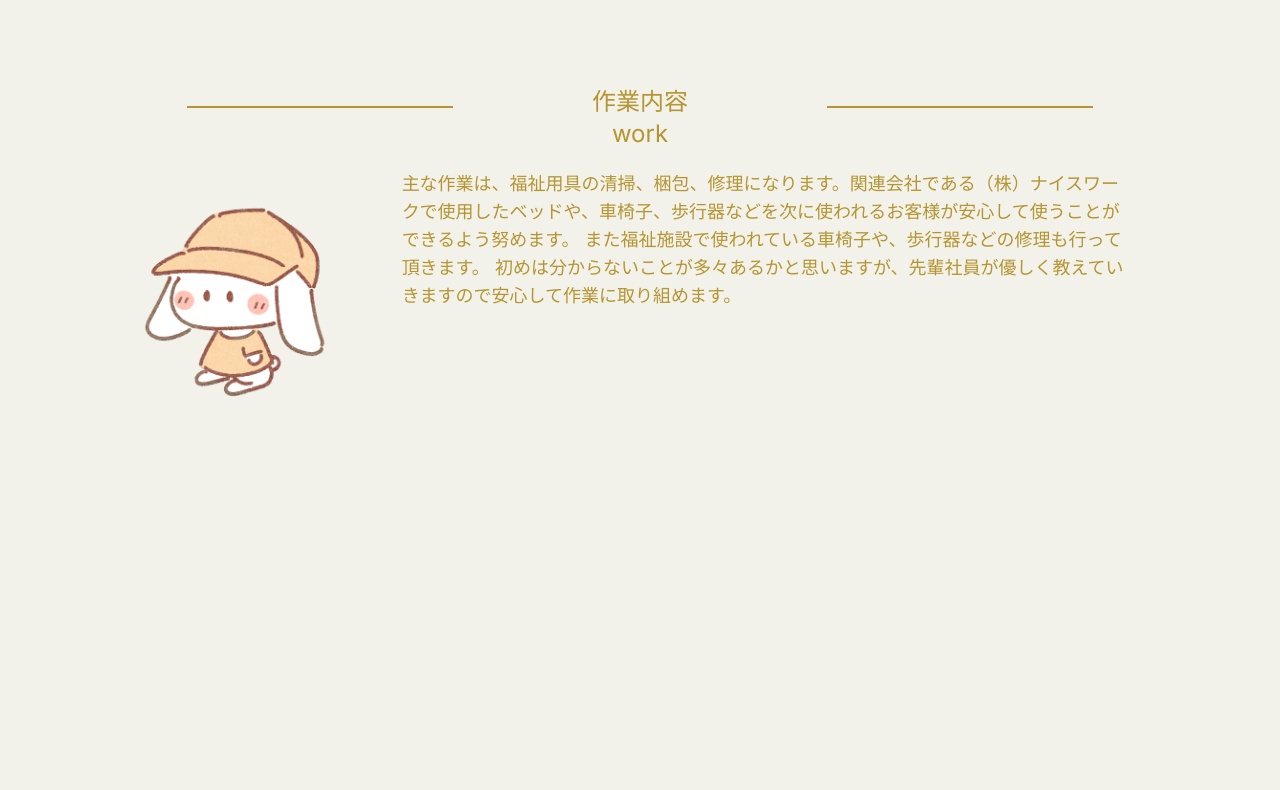
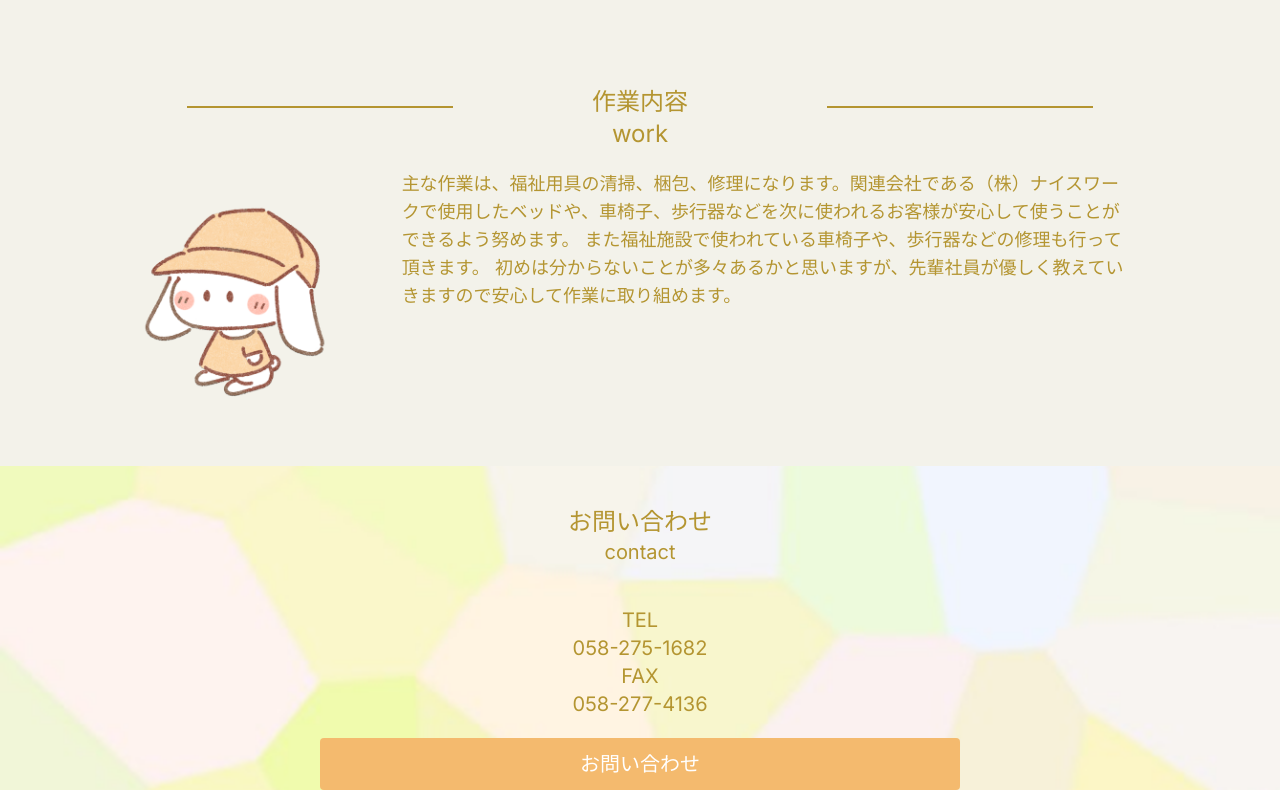
Before and after one commit to tanakakundagane/hotousagi, a Next.js app: page / in a window 1280 px wide. Shown: the part 1078-1868 px from the top of the page. Before the commit the page ends 1504 px from the top, so only its background shows below. Built offline with nearby package versions, Linux system fonts and the light colour scheme.

Commit message:
お問い合わせcomponentを作りました

```diff
--- /dev/null
+++ b/src/app/components/Contact.tsx
@@ -0,0 +1,27 @@
+import React from 'react'
+
+const Contact = () => {
+  return (
+    <div className='mt-10 pt-10 bg-custom-image bg-cover bg-center w-full'>
+      <div className='text-center'>
+        <div>
+          <h1 className='text-2xl'>お問い合わせ</h1>
+          <p className='text-xl'>contact</p>
+        </div>
+      </div>
+      <div className='mt-10'>
+        <div className='text-center text-xl'>
+          <p>TEL</p>
+          <p>058-275-1682</p>
+          <p>FAX</p>
+          <p>058-277-4136</p>
+        </div>
+        <div className='m-auto mt-5 rounded text-white text-center text-xl py-3 w-1/2 bg-[#f4ba6e]'>
+          <h1>お問い合わせ</h1>
+        </div>
+      </div>
+    </div>
+  )
+}
+
+export default Contact
--- a/src/app/globals.css
+++ b/src/app/globals.css
@@ -7,6 +7,7 @@ body{
   font-family: 'Noto Serif JP', serif;
   color: #b49531;
 }
+
 /*
 :root {
   --foreground-rgb: 0, 0, 0;
--- a/src/app/page.tsx
+++ b/src/app/page.tsx
@@ -3,6 +3,7 @@ import Header from './components/Header'
 import HeaderImage from './components/HeaderImage'
 import SecondHeading from './components/SecondHeading'
 import ThirdHeading from './components/ThirdHeading'
+import Contact from './components/Contact'
 
 export default function Home() {
   return (
@@ -11,6 +12,7 @@ export default function Home() {
       <HeaderImage />
       <SecondHeading />
       <ThirdHeading/>
+      <Contact />
     </div>
   )
 }
--- a/tailwind.config.js
+++ b/tailwind.config.js
@@ -8,6 +8,7 @@ module.exports = {
   theme: {
     extend: {
       backgroundImage: {
+        'custom-image': "url('/images/hasikei.jpg')",
         'gradient-radial': 'radial-gradient(var(--tw-gradient-stops))',
         'gradient-conic':
           'conic-gradient(from 180deg at 50% 50%, var(--tw-gradient-stops))',
```
Also changed, not shown: public/images/hasikei.jpg (added).
